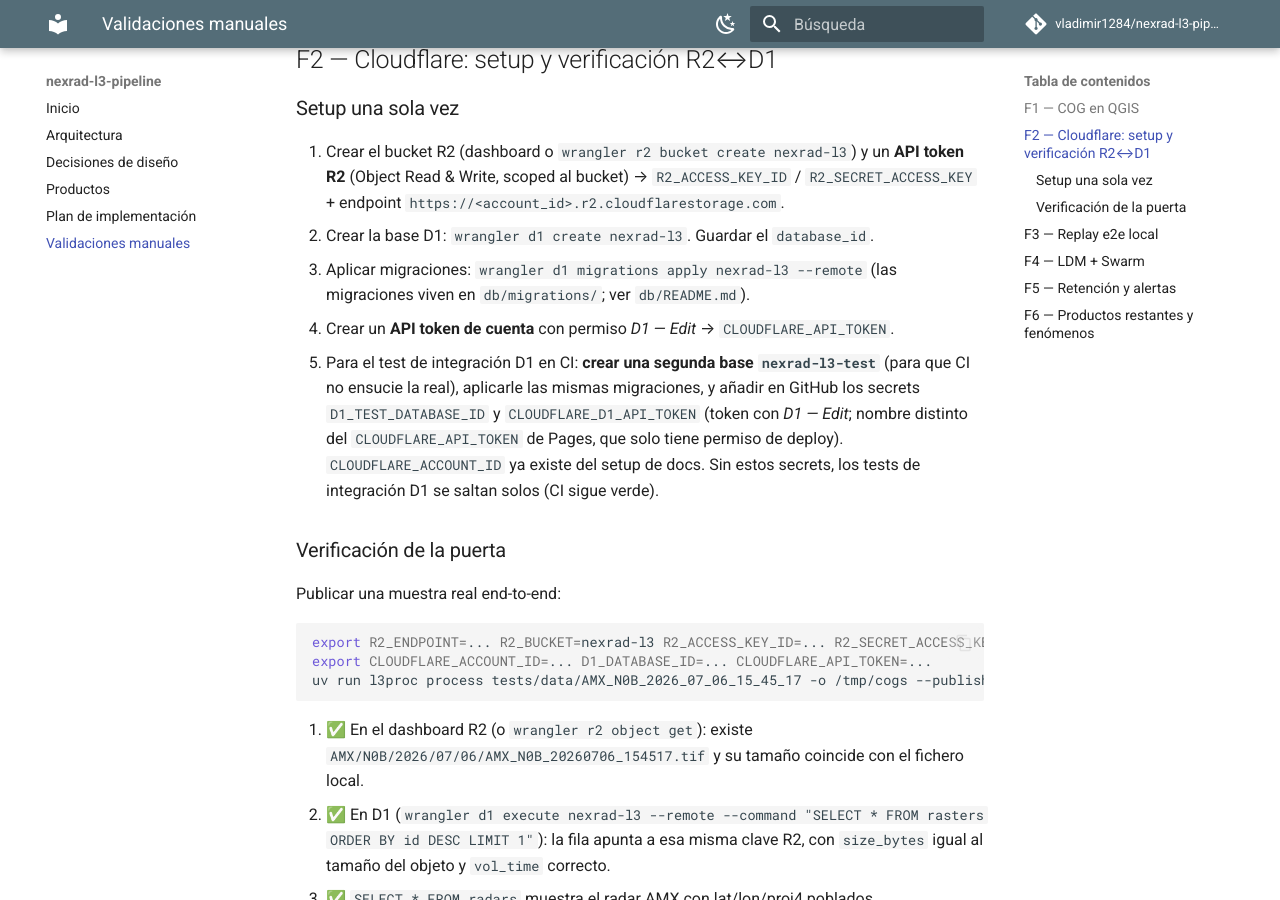
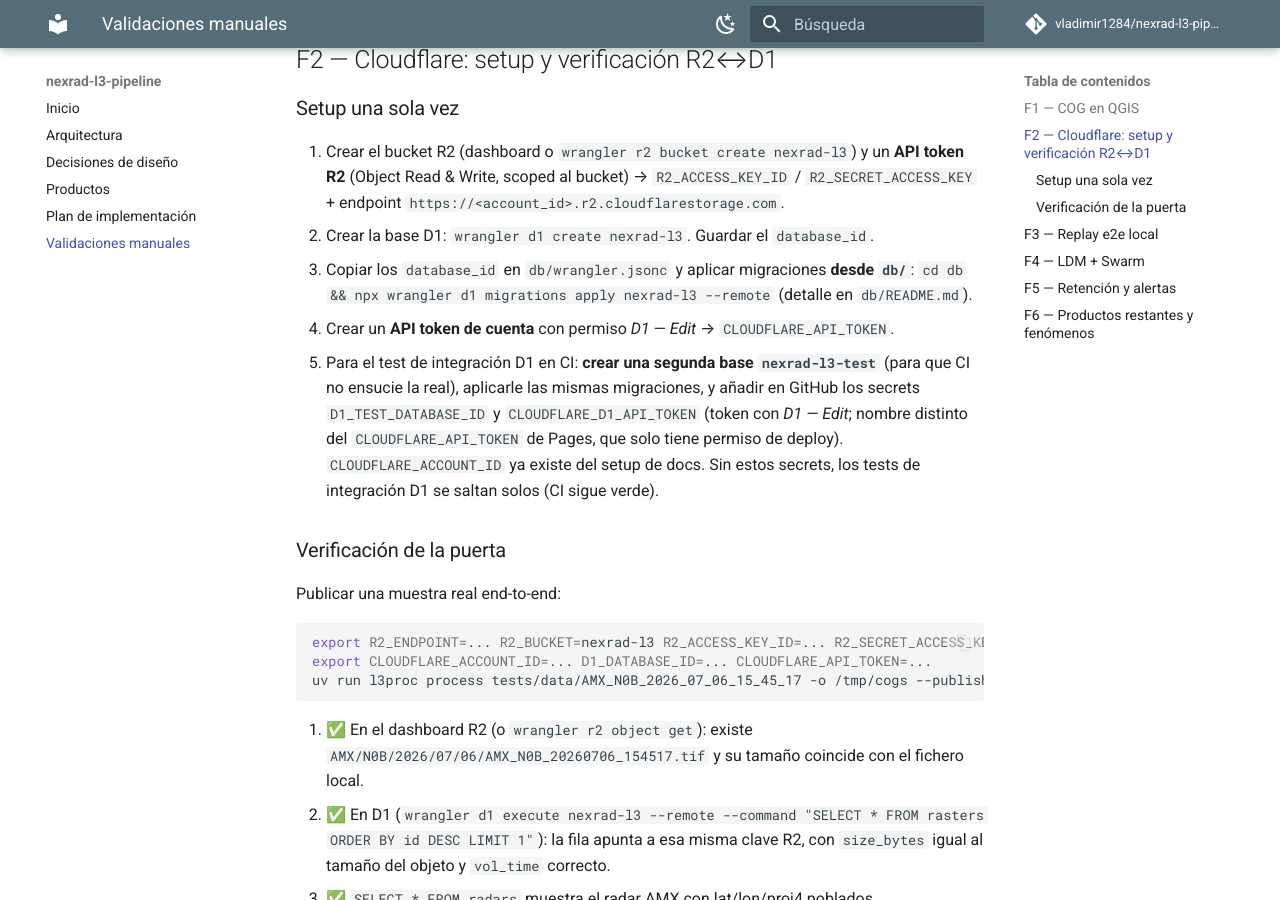
Before and after one commit to vladimir1284/nexrad-l3-pipeline, an MkDocs documentation site: the page built from docs/validaciones.md, in a window 1280 px wide and 900 px high, scrolled down 1096 px. Built offline with MkDocs 1.6.1 and Material for MkDocs 9.7.7, drawn with Linux system fonts in a browser that asks for light colours; comment, search, counter and statistics services are not loaded.

Commit message:
fix: wrangler.jsonc en db/ para aplicar migraciones D1
wrangler d1 migrations apply exige config con el binding; vivir en db/
evita interferir con el deploy de Pages.

Co-Authored-By: Claude Fable 5 <noreply@anthropic.com>

```diff
--- a/docs/validaciones.md
+++ b/docs/validaciones.md
@@ -31,7 +31,7 @@ En QGIS:
 
 1. Crear el bucket R2 (dashboard o `wrangler r2 bucket create nexrad-l3`) y un **API token R2** (Object Read & Write, scoped al bucket) → `R2_ACCESS_KEY_ID` / `R2_SECRET_ACCESS_KEY` + endpoint `https://<account_id>.r2.cloudflarestorage.com`.
 2. Crear la base D1: `wrangler d1 create nexrad-l3`. Guardar el `database_id`.
-3. Aplicar migraciones: `wrangler d1 migrations apply nexrad-l3 --remote` (las migraciones viven en `db/migrations/`; ver `db/README.md`).
+3. Copiar los `database_id` en `db/wrangler.jsonc` y aplicar migraciones **desde `db/`**: `cd db && npx wrangler d1 migrations apply nexrad-l3 --remote` (detalle en `db/README.md`).
 4. Crear un **API token de cuenta** con permiso *D1 — Edit* → `CLOUDFLARE_API_TOKEN`.
 5. Para el test de integración D1 en CI: **crear una segunda base `nexrad-l3-test`** (para que CI no ensucie la real), aplicarle las mismas migraciones, y añadir en GitHub los secrets `D1_TEST_DATABASE_ID` y `CLOUDFLARE_D1_API_TOKEN` (token con *D1 — Edit*; nombre distinto del `CLOUDFLARE_API_TOKEN` de Pages, que solo tiene permiso de deploy). `CLOUDFLARE_ACCOUNT_ID` ya existe del setup de docs. Sin estos secrets, los tests de integración D1 se saltan solos (CI sigue verde).
 
```
Also changed, not shown: db/README.md (+12 -2 lines), 1 other file.
